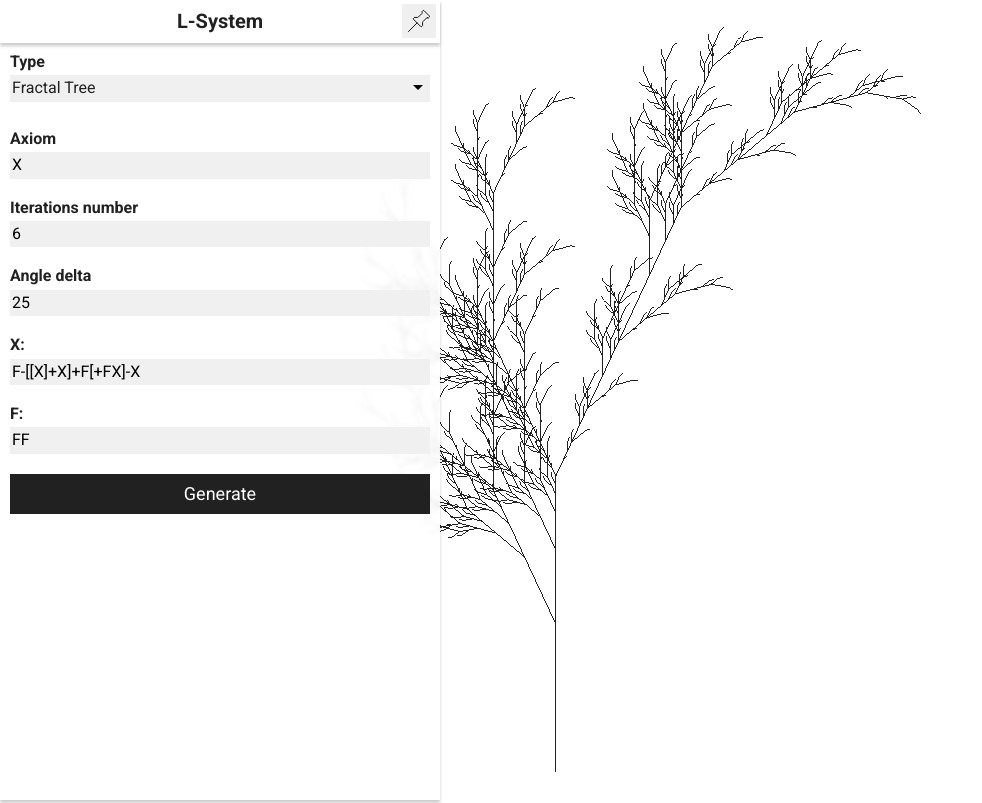
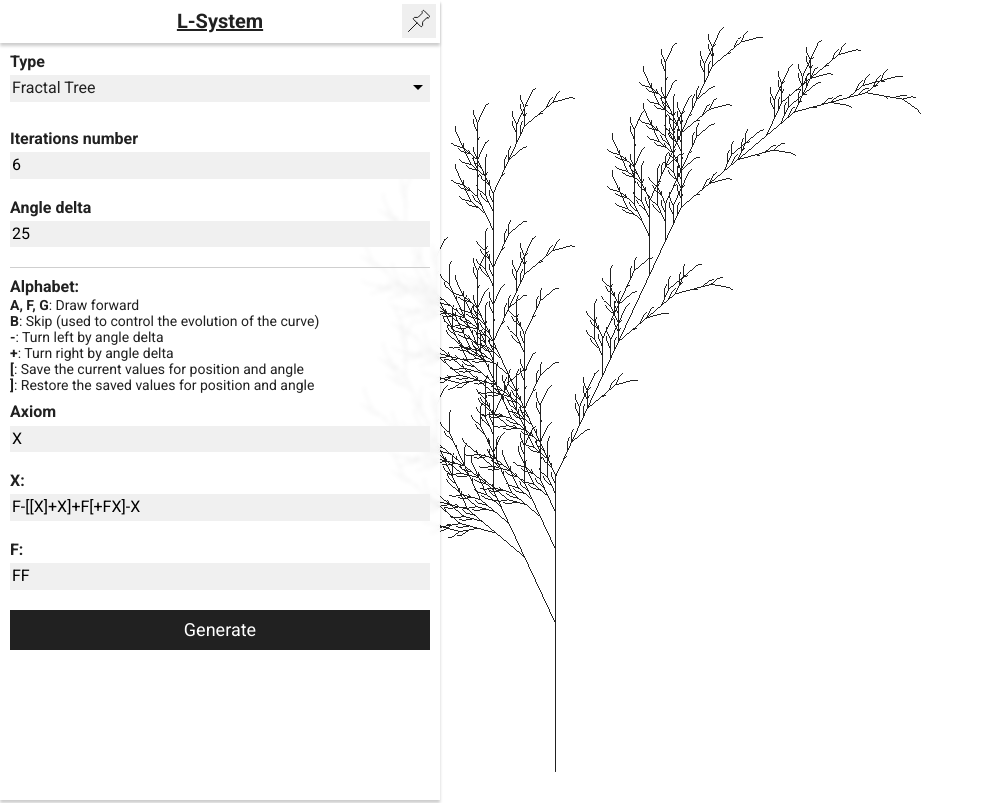
Before and after one commit to ahaku/l-system, a website built with Vite: page index.html in a window 1280 px wide. Shown: the whole page, without its empty margins (0-982 px from the left). Built offline with nearby package versions, Linux system fonts and the light colour scheme.

Commit message:
add alphabet info

```diff
--- a/index.html
+++ b/index.html
@@ -27,7 +27,14 @@
     </button>
     <div class="sidebar visible">
       <div class="sidebar__header">
-        <h1>L-System</h1>
+        <h1>
+          <a
+            href="https://en.wikipedia.org/wiki/L-system"
+            target="__blank"
+            rel="noopener noreferrer"
+            >L-System</a
+          >
+        </h1>
         <button class="sidebar__pin-btn">
           <svg xmlns="http://www.w3.org/2000/svg" viewBox="0 0 24 24">
             <defs>
@@ -59,14 +66,33 @@
           name="LSystem"
           autocomplete="off"
         >
-          <label for="axiom">Axiom</label>
-          <input type="text" name="axiom" required />
-
           <label for="iterations">Iterations number</label>
           <input type="number" name="iterations" required max="20" min="1" />
 
           <label for="angleDelta">Angle delta</label>
           <input type="number" name="angleDelta" />
+
+          <div class="form__separator"></div>
+
+          <h4>Alphabet:</h4>
+          <p class="form__alphabet">
+            <span><b>A, F, G</b>: Draw forward</span>
+            <span
+              ><b>B</b>: Skip (used to control the evolution of the curve)
+            </span>
+            <span><b>-</b>: Turn left by angle delta </span>
+            <span><b>+</b>: Turn right by angle delta</span>
+            <span
+              ><b>[</b>: Save the current values for position and angle</span
+            >
+            <span
+              ><b>]</b>: Restore the saved values for position and angle
+            </span>
+          </p>
+
+          <label for="axiom">Axiom</label>
+          <input type="text" name="axiom" required />
+
           <button type="submit" class="submit-btn">Generate</button>
         </form>
       </div>
--- a/src/main.ts
+++ b/src/main.ts
@@ -64,7 +64,7 @@ const camera = new THREE.PerspectiveCamera(
   75,
   sizes.width / sizes.height,
   0.1,
-  1000
+  1500
 );
 camera.position.z = 10;
 scene.add(camera);
--- a/src/style.scss
+++ b/src/style.scss
@@ -73,6 +73,15 @@ body {
       font-size: 20px;
       margin: 0;
     }
+
+    a {
+      text-decoration: underline;
+      color: $mainBlack;
+      transition: opacity 0.2s ease-in-out;
+      &:hover {
+        opacity: 0.8;
+      }
+    }
   }
   &__pin-btn {
     cursor: pointer;
@@ -121,6 +130,20 @@ body {
 
 .form {
   display: grid;
+
+  h4 {
+    margin: 0;
+  }
+  &__separator {
+    border-bottom: 1px solid rgb(207, 207, 207);
+    margin-bottom: 10px;
+  }
+
+  &__alphabet {
+    font-size: 14px;
+    margin: 0px 0px 10px 0px;
+    display: grid;
+  }
 }
 .type-select-wrapper {
   margin-bottom: 28px;
```
